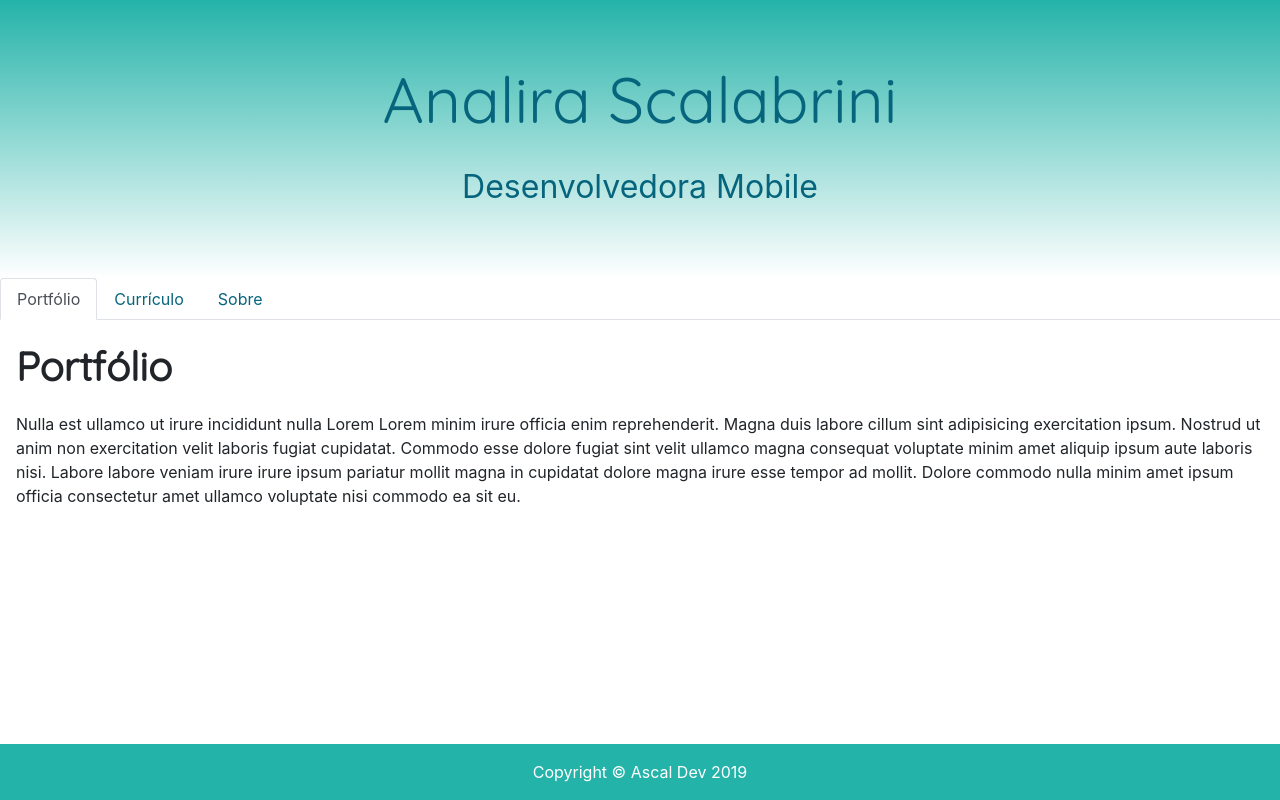
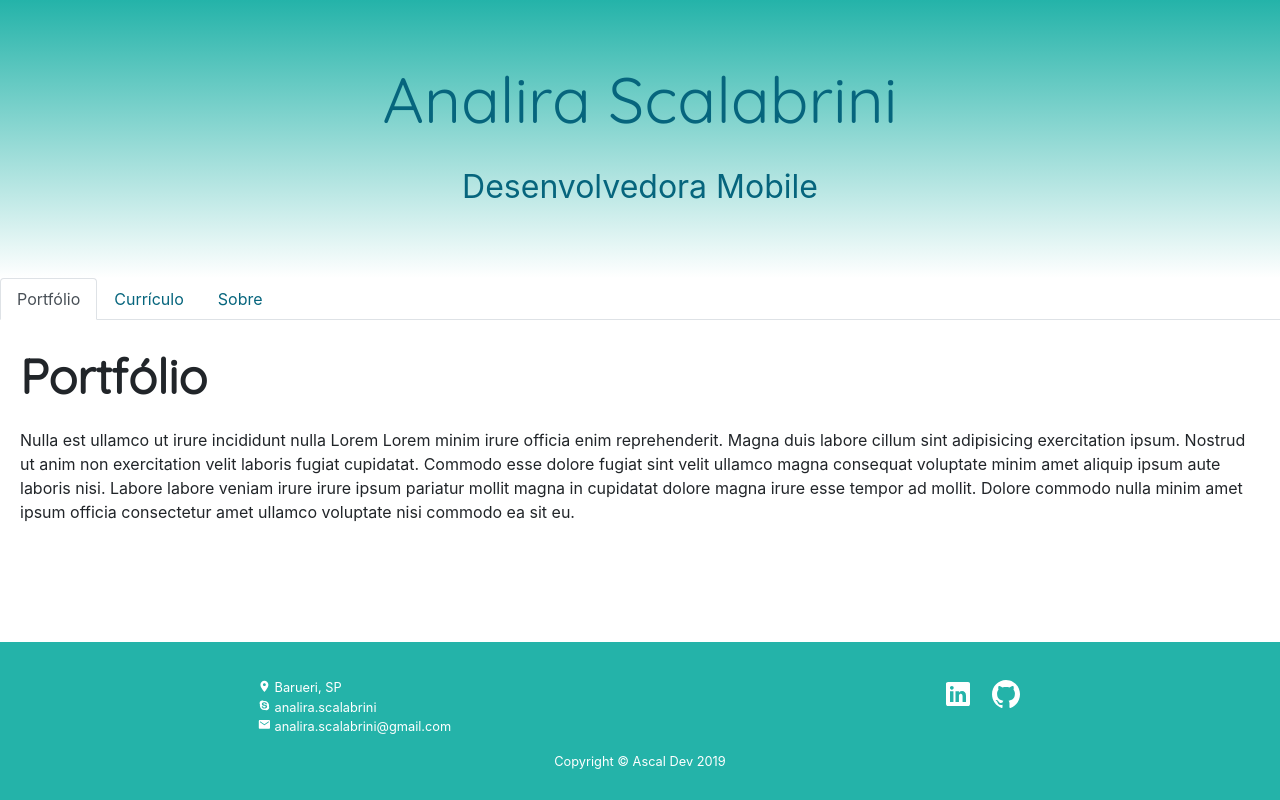
Before and after one commit to analiras2/portifolio, a React (Create React App) app: page / in a window 1280 px wide. Built offline with nearby package versions, Linux system fonts and the light colour scheme.

Commit message:
FInish About and Footer

```diff
--- a/public/index.html
+++ b/public/index.html
@@ -11,6 +11,7 @@
       href="https://fonts.googleapis.com/css?family=Quicksand"
       rel="stylesheet"
     />
+    <script src="https://unpkg.com/ionicons@4.5.5/dist/ionicons.js"></script>
     <meta name="viewport" content="width=device-width, initial-scale=1" />
     <meta name="theme-color" content="#000000" />
     <!--
--- a/src/components/Footer.jsx
+++ b/src/components/Footer.jsx
@@ -3,14 +3,57 @@ import styled from 'styled-components';
 import { colors } from '../res/colors';
 
 const View = styled.footer`
+  display: flex;
+  flex-direction: column;
   background-color: ${colors.primary};
   color: ${colors.lightText};
-  font-size: 1em;
+  font-size: 0.8em;
   padding: 1em;
-  text-align: center;
   min-height: 5vh;
 `;
 
+const Link = styled.a`
+  color: white;
+`;
+
+const Contact = () => {
+  return (
+    <div className="d-flex flex-column mt-4">
+      <span>
+        <ion-icon name="pin" /> Barueri, SP
+      </span>
+      <span>
+        <ion-icon name="logo-skype" /> analira.scalabrini
+      </span>
+      <span>
+        <ion-icon name="mail" /> analira.scalabrini@gmail.com
+      </span>
+    </div>
+  );
+};
+
+const Social = () => {
+  return (
+    <div className="d-flex justify-content-around mt-4">
+      <Link href="#">
+        <ion-icon size="large" name="logo-linkedin" />
+      </Link>
+      <div className="mx-2" />
+      <Link href="#">
+        <ion-icon size="large" name="logo-github" />
+      </Link>
+    </div>
+  );
+};
+
 export default function Footer() {
-  return <View>Copyright © Ascal Dev 2019</View>;
+  return (
+    <View>
+      <div className="d-flex justify-content-around">
+        <Contact />
+        <Social />
+      </div>
+      <p className="text-center pt-3">Copyright © Ascal Dev 2019</p>
+    </View>
+  );
 }
--- a/src/components/Section.jsx
+++ /dev/null
@@ -1,65 +0,0 @@
-import React from 'react';
-import styled from 'styled-components';
-import About from './About';
-
-const View = styled.section`
-  flex: 1;
-  padding: 1em;
-`;
-
-const Title = styled.p`
-  font-size: 2.5em;
-  font-family: 'Quicksand';
-  font-weight: bold;
-`;
-
-export default function Section() {
-  return (
-    <View>
-      <div className="tab-content" id="nav-tabContent">
-        <div
-          className="tab-pane fade show active"
-          id="nav-portfolio"
-          role="tabpanel"
-          aria-labelledby="nav-portfolio-tab"
-        >
-          <Title>Portfólio</Title>
-          Nulla est ullamco ut irure incididunt nulla Lorem Lorem minim irure
-          officia enim reprehenderit. Magna duis labore cillum sint adipisicing
-          exercitation ipsum. Nostrud ut anim non exercitation velit laboris
-          fugiat cupidatat. Commodo esse dolore fugiat sint velit ullamco magna
-          consequat voluptate minim amet aliquip ipsum aute laboris nisi. Labore
-          labore veniam irure irure ipsum pariatur mollit magna in cupidatat
-          dolore magna irure esse tempor ad mollit. Dolore commodo nulla minim
-          amet ipsum officia consectetur amet ullamco voluptate nisi commodo ea
-          sit eu.
-        </div>
-        <div
-          className="tab-pane fade"
-          id="nav-curriculum"
-          role="tabpanel"
-          aria-labelledby="nav-curriculum-tab"
-        >
-          <Title>Currículo</Title>
-          Nulla est ullamco ut irure incididunt nulla Lorem Lorem minim irure
-          officia enim reprehenderit. Magna duis labore cillum sint adipisicing
-          exercitation ipsum. Nostrud ut anim non exercitation velit laboris
-          fugiat cupidatat. Commodo esse dolore fugiat sint velit ullamco magna
-          consequat voluptate minim amet aliquip ipsum aute laboris nisi. Labore
-          labore veniam irure irure ipsum pariatur mollit magna in cupidatat
-          dolore magna irure esse tempor ad mollit. Dolore commodo nulla minim
-          amet ipsum officia consectetur amet ullamco voluptate nisi commodo ea
-          sit eu.
-        </div>
-        <div
-          className="tab-pane fade"
-          id="nav-about"
-          role="tabpanel"
-          aria-labelledby="nav-about-tab"
-        >
-          <About />
-        </div>
-      </div>
-    </View>
-  );
-}
--- a/src/components/About.jsx
+++ b/src/components/section/About.jsx
@@ -1,12 +1,6 @@
 import React from 'react';
 import styled from 'styled-components';
-import analira from '../res/img/eu.jpeg';
-
-const Title = styled.p`
-  font-size: 3em;
-  font-family: 'Quicksand';
-  font-weight: bold;
-`;
+import analira from '../../res/img/eu.jpeg';
 
 const Avatar = styled.div`
   background: url(${analira});
@@ -17,21 +11,34 @@ const Avatar = styled.div`
   height: 200px;
 `;
 
+const Description = styled.p`
+  font-family: 'Quicksand';
+  font-size: 1em;
+  letter-spacing: 0.1em;
+  padding: 3em;
+
+  @media (max-width: 700px) {
+    text-align: justify;
+    letter-spacing: 0;
+    padding: 0;
+  }
+`;
+
 export default function About() {
   return (
     <div className="p-1">
-      <Title>Sobre</Title>
+      <p className="Title">Sobre</p>
       <div className="d-flex flex-column align-items-center pl-4 pr-4 text-center">
         <Avatar className="shadow" />
-        <Title>Analira Scalabrini</Title>
-        <p className="text-monospace">
+        <p className="Title my-5">Analira Scalabrini</p>
+        <Description>
           Sou programadora mobile(<b>Android & IOS</b>) iniciei minha carreira
           em 2014 em Campo Grande - MS com desenvolvimento de aplicativos
           nativos Android(<b>Java & Kotlin</b>), trabalhei com{' '}
-          <i>metodologia ágil</i>e foi onde estive envolvida em vários projetos
+          <i>metodologia ágil</i> e foi onde estive envolvida em vários projetos
           e tive o privilégio de colaborar com excelentes pessoas e
           profissionais. Após três anos me mudei para São Paulo e trabalhei como
-          assessora para uma Startup, onde aprendi muitas coisas sobre{' '}
+          assessora para uma Startup, onde aprendi muito sobre{' '}
           <i>empreendedorismo</i>, mesmo fora da área de programação continuei
           estudando, só que com maior foco para parte Web. Em 2018 recebia a
           proposta de voltar a trabalhar com mobile só que com{' '}
@@ -39,7 +46,7 @@ export default function About() {
           <b>JavaScript</b>. Sou uma pessoa que procuro sempre estar conectada a
           novas tendências tecnológicas, sempre buscando atender da melhor forma
           a proposta do cliente, utilizando código limpo e eficaz.
-        </p>
+        </Description>
       </div>
     </div>
   );
--- /dev/null
+++ b/src/components/section/Curriculum.jsx
@@ -0,0 +1,46 @@
+import React from 'react';
+
+export default function Curriculum() {
+  return (
+    <div className="p-1">
+      <p className="Title">Currículo</p>
+      <dl className="row">
+        <dt className="col-sm-3">Description lists</dt>
+        <dd className="col-sm-9">
+          A description list is perfect for defining terms.
+        </dd>
+
+        <dt className="col-sm-3">Euismod</dt>
+        <dd className="col-sm-9">
+          <p>
+            Vestibulum id ligula porta felis euismod semper eget lacinia odio
+            sem nec elit.
+          </p>
+          <p>Donec id elit non mi porta gravida at eget metus.</p>
+        </dd>
+
+        <dt className="col-sm-3">Malesuada porta</dt>
+        <dd className="col-sm-9">
+          Etiam porta sem malesuada magna mollis euismod.
+        </dd>
+
+        <dt className="col-sm-3 text-truncate">Truncated term is truncated</dt>
+        <dd className="col-sm-9">
+          Fusce dapibus, tellus ac cursus commodo, tortor mauris condimentum
+          nibh, ut fermentum massa justo sit amet risus.
+        </dd>
+
+        <dt className="col-sm-3">Nesting</dt>
+        <dd className="col-sm-9">
+          <dl className="row">
+            <dt className="col-sm-4">Nested definition list</dt>
+            <dd className="col-sm-8">
+              Aenean posuere, tortor sed cursus feugiat, nunc augue blandit
+              nunc.
+            </dd>
+          </dl>
+        </dd>
+      </dl>
+    </div>
+  );
+}
--- /dev/null
+++ b/src/components/section/Portfolio.jsx
@@ -0,0 +1,20 @@
+import React from 'react';
+
+export default function Portfolio() {
+  return (
+    <div className="p-1">
+      <p className="Title">Portfólio</p>
+      <p>
+        Nulla est ullamco ut irure incididunt nulla Lorem Lorem minim irure
+        officia enim reprehenderit. Magna duis labore cillum sint adipisicing
+        exercitation ipsum. Nostrud ut anim non exercitation velit laboris
+        fugiat cupidatat. Commodo esse dolore fugiat sint velit ullamco magna
+        consequat voluptate minim amet aliquip ipsum aute laboris nisi. Labore
+        labore veniam irure irure ipsum pariatur mollit magna in cupidatat
+        dolore magna irure esse tempor ad mollit. Dolore commodo nulla minim
+        amet ipsum officia consectetur amet ullamco voluptate nisi commodo ea
+        sit eu.
+      </p>
+    </div>
+  );
+}
--- /dev/null
+++ b/src/components/section/Section.css
@@ -0,0 +1,11 @@
+.Title {
+  font-size: 3em;
+  font-family: 'Quicksand';
+  font-weight: bold;
+}
+
+@media screen and (max-width: 700px) {
+  .Title {
+    font-size: 2.5em;
+  }
+}
--- /dev/null
+++ b/src/components/section/Section.jsx
@@ -0,0 +1,44 @@
+import React from 'react';
+import styled from 'styled-components';
+import './Section.css';
+import Portfolio from './Portfolio';
+import About from './About';
+import Curriculum from './Curriculum';
+
+const View = styled.section`
+  flex: 1;
+  padding: 1em;
+`;
+
+export default function Section() {
+  return (
+    <View>
+      <div className="tab-content" id="nav-tabContent">
+        <div
+          className="tab-pane fade show active"
+          id="nav-portfolio"
+          role="tabpanel"
+          aria-labelledby="nav-portfolio-tab"
+        >
+          <Portfolio />
+        </div>
+        <div
+          className="tab-pane fade"
+          id="nav-curriculum"
+          role="tabpanel"
+          aria-labelledby="nav-curriculum-tab"
+        >
+          <Curriculum />
+        </div>
+        <div
+          className="tab-pane fade"
+          id="nav-about"
+          role="tabpanel"
+          aria-labelledby="nav-about-tab"
+        >
+          <About />
+        </div>
+      </div>
+    </View>
+  );
+}
--- a/src/index.js
+++ b/src/index.js
@@ -1,7 +1,7 @@
 import React from 'react';
 import ReactDOM from 'react-dom';
 import './index.css';
-import App from './views/App';
+import App from './App';
 import * as serviceWorker from './serviceWorker';
 import 'bootstrap/dist/css/bootstrap.css';
 import 'bootstrap/dist/js/bootstrap.js';
```
Also changed, not shown: src/App.js (renamed from src/views/App.js, +4 -4 lines), src/App.css (renamed from src/views/App.css), 1 other file (tests, documents, lock files or other folders).
